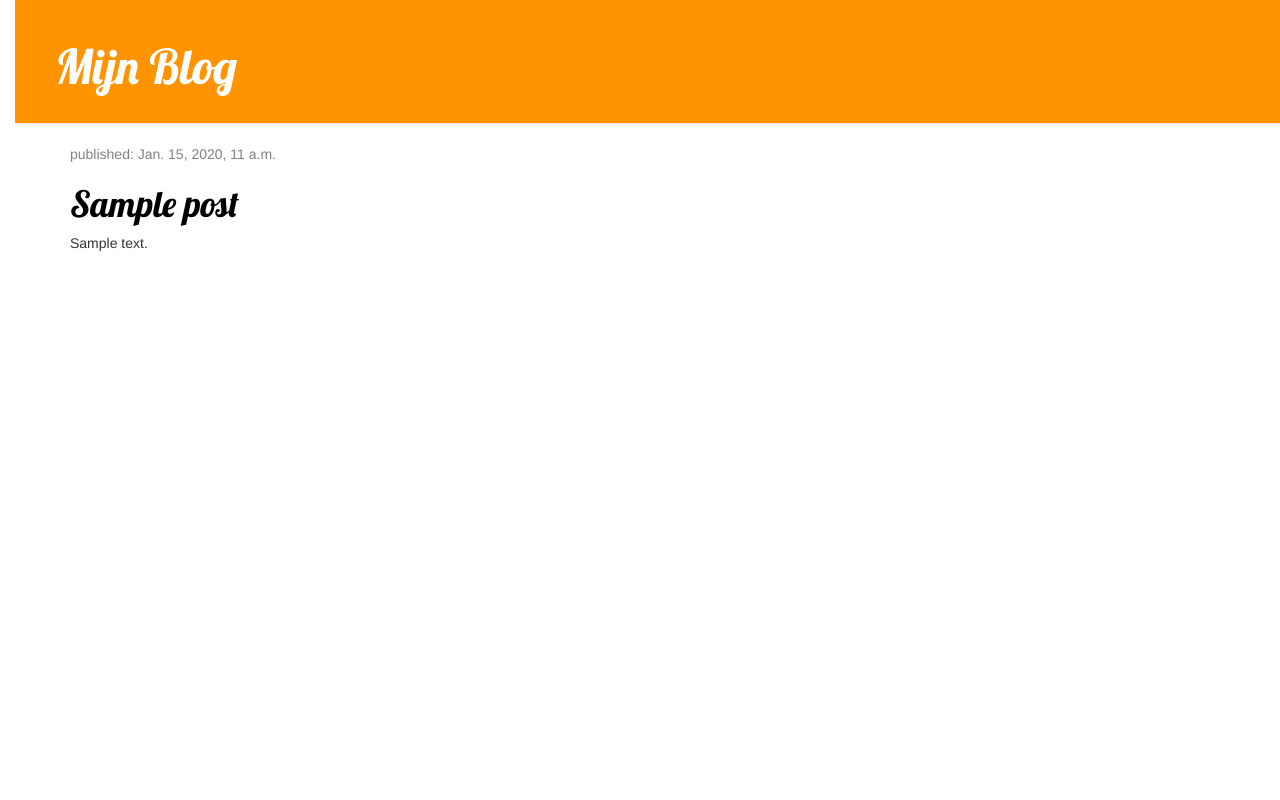
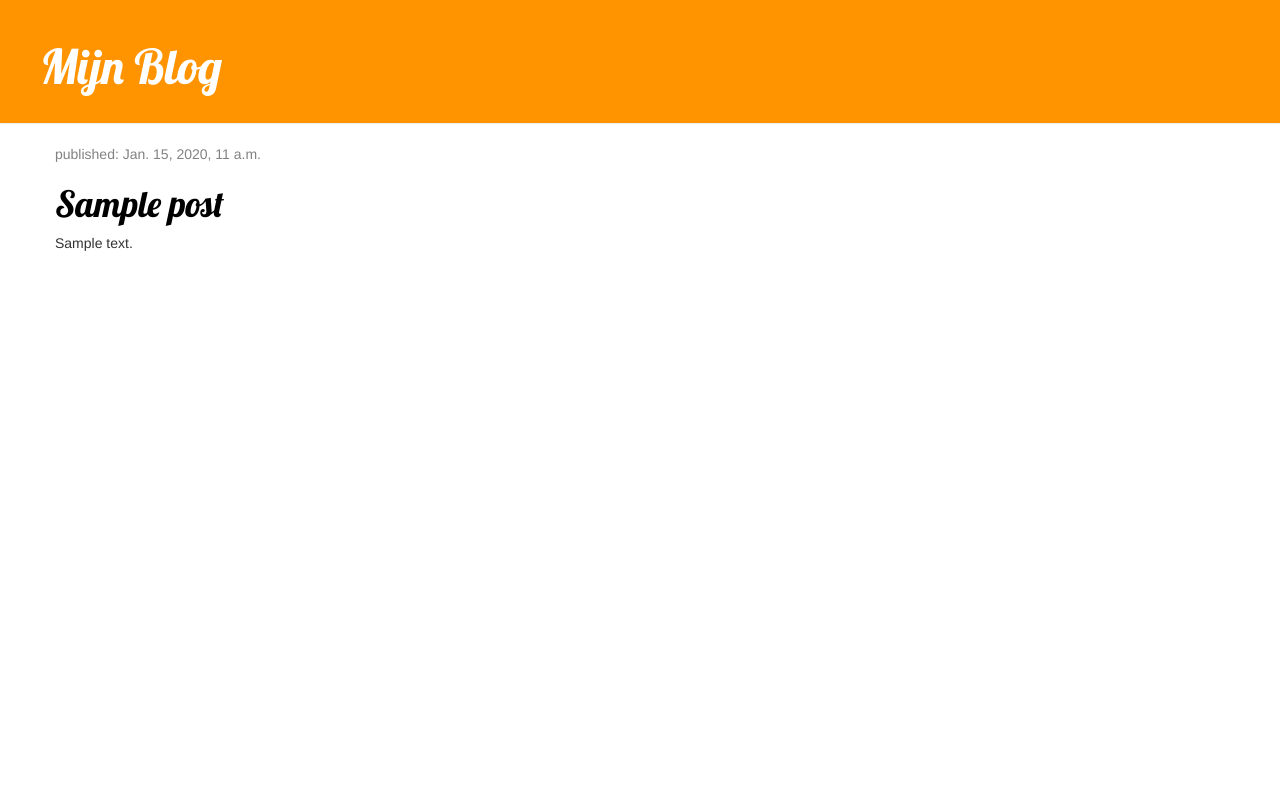
Before and after one commit to maresolaris/my-first-blog, a Django app: template blog/templates/blog/post_list.html in a window 1280 px wide. Run offline with Django 3.2, Linux system fonts and the light colour scheme; the template is opened without the code that fills it: values that come from a table or form of the project are taken from there, others are empty; tables that the repository leaves empty hold one stand-in row (values such as "Sample post"); some libraries are stand-ins or nearby versions.

Commit message:
css bugje verwijderd

```diff
--- a/blog/static/css/blog.css
+++ b/blog/static/css/blog.css
@@ -1,10 +1,9 @@
-/* leuke stijlmanier */
+/* 25 juni 2017 bij django-tutorial */
 
 .page-header {
-  background-color: #ff9400;
-  margin-top: 0;
-  margin-left:0;
-  padding: 20px 20px 20px 40px;
+    background-color: #ff9400;
+    margin-top: 0;
+    padding: 20px 20px 20px 40px;
 }
 
 .page-header h1, .page-header h1 a, .page-header h1 a:visited, .page-header h1 a:active {
@@ -14,16 +13,7 @@
 }
 
 .content {
-  margin-left: 40px;
-}
-
-h1 a {
-  color: #FCA205;
-  font-family: 'Lobster';
-}
-
-body {
-  padding-left: 15px;
+    margin-left: 40px;
 }
 
 h1, h2, h3, h4 {
```
